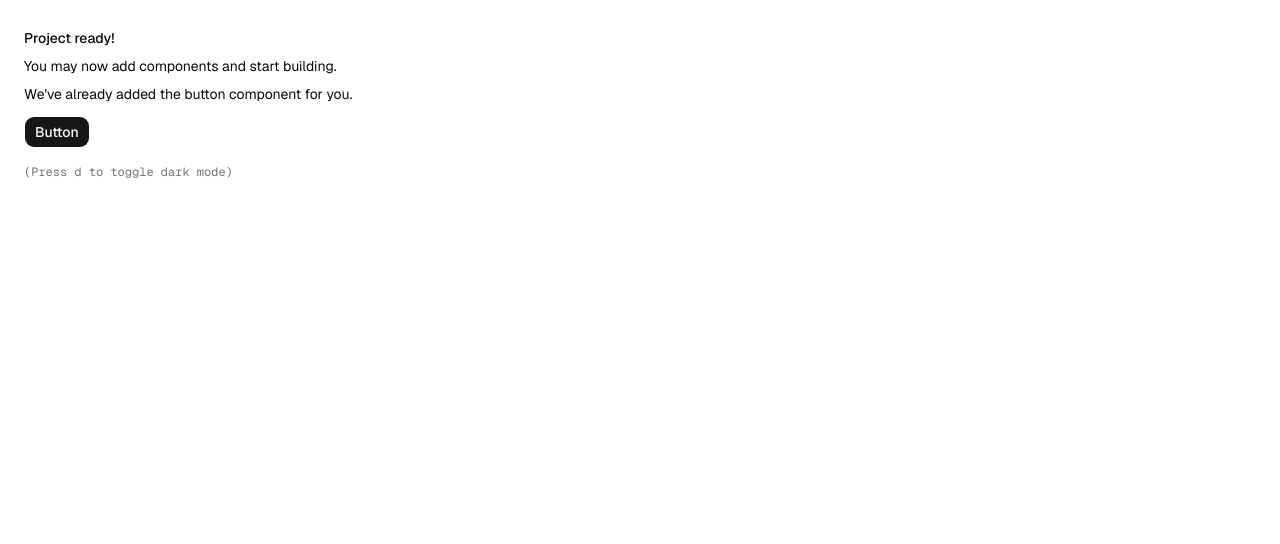
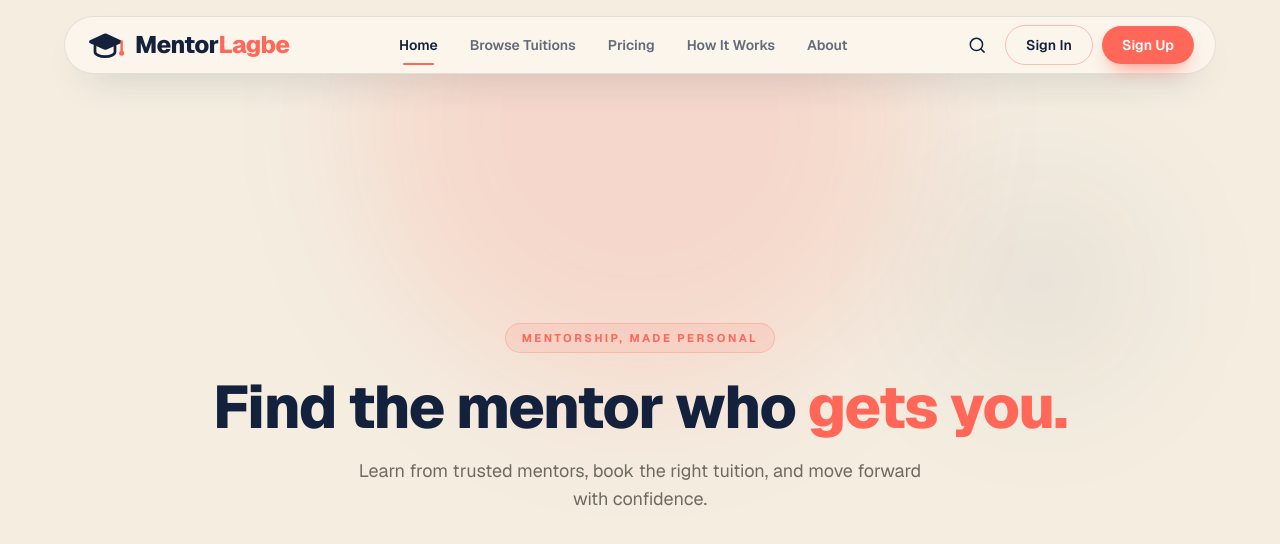
Before and after one commit to tahsincodes-design/MentorLagbe, a Next.js app: page / in a window 1280 px wide. Shown: the top 544 px of the page. Built offline with nearby package versions, Linux system fonts and the light colour scheme.

Commit message:
Navbar added, Brand Color updated and Added Brand logo via Agent Code

```diff
--- a/app/globals.css
+++ b/app/globals.css
@@ -38,6 +38,11 @@
   --color-card: var(--card);
   --color-foreground: var(--foreground);
   --color-background: var(--background);
+  --color-brand-navy: #14213d;
+  --color-brand-cream: #f4ede0;
+  --color-brand-surface: #fbf6ec;
+  --color-brand-coral: #ff6858;
+  --color-brand-coral-deep: #ef5546;
   --radius-sm: calc(var(--radius) * 0.6);
   --radius-md: calc(var(--radius) * 0.8);
   --radius-lg: var(--radius);
@@ -48,72 +53,72 @@
 }
 
 :root {
-    --background: oklch(1 0 0);
-    --foreground: oklch(0.145 0 0);
-    --card: oklch(1 0 0);
-    --card-foreground: oklch(0.145 0 0);
-    --popover: oklch(1 0 0);
-    --popover-foreground: oklch(0.145 0 0);
-    --primary: oklch(0.205 0 0);
-    --primary-foreground: oklch(0.985 0 0);
-    --secondary: oklch(0.97 0 0);
-    --secondary-foreground: oklch(0.205 0 0);
-    --muted: oklch(0.97 0 0);
-    --muted-foreground: oklch(0.556 0 0);
-    --accent: oklch(0.97 0 0);
-    --accent-foreground: oklch(0.205 0 0);
-    --destructive: oklch(0.577 0.245 27.325);
-    --border: oklch(0.922 0 0);
-    --input: oklch(0.922 0 0);
-    --ring: oklch(0.708 0 0);
-    --chart-1: oklch(0.87 0 0);
-    --chart-2: oklch(0.556 0 0);
-    --chart-3: oklch(0.439 0 0);
-    --chart-4: oklch(0.371 0 0);
-    --chart-5: oklch(0.269 0 0);
-    --radius: 0.625rem;
-    --sidebar: oklch(0.985 0 0);
-    --sidebar-foreground: oklch(0.145 0 0);
-    --sidebar-primary: oklch(0.205 0 0);
-    --sidebar-primary-foreground: oklch(0.985 0 0);
-    --sidebar-accent: oklch(0.97 0 0);
-    --sidebar-accent-foreground: oklch(0.205 0 0);
-    --sidebar-border: oklch(0.922 0 0);
-    --sidebar-ring: oklch(0.708 0 0);
+  --background: #f4ede0;
+  --foreground: #14213d;
+  --card: #fbf6ec;
+  --card-foreground: #14213d;
+  --popover: #fbf6ec;
+  --popover-foreground: #14213d;
+  --primary: #14213d;
+  --primary-foreground: #f4ede0;
+  --secondary: #e9ddc9;
+  --secondary-foreground: #14213d;
+  --muted: #ece2d1;
+  --muted-foreground: #6f6a60;
+  --accent: #ff6858;
+  --accent-foreground: #14213d;
+  --destructive: #c43b32;
+  --border: #e2d6c2;
+  --input: #e2d6c2;
+  --ring: #ff6858;
+  --chart-1: #ff6858;
+  --chart-2: #14213d;
+  --chart-3: #5c6b8a;
+  --chart-4: #c7a98a;
+  --chart-5: #f6a49a;
+  --radius: 1rem;
+  --sidebar: #fbf6ec;
+  --sidebar-foreground: #14213d;
+  --sidebar-primary: #14213d;
+  --sidebar-primary-foreground: #f4ede0;
+  --sidebar-accent: #ffe3de;
+  --sidebar-accent-foreground: #14213d;
+  --sidebar-border: #e2d6c2;
+  --sidebar-ring: #ff6858;
 }
 
 .dark {
-    --background: oklch(0.145 0 0);
-    --foreground: oklch(0.985 0 0);
-    --card: oklch(0.205 0 0);
-    --card-foreground: oklch(0.985 0 0);
-    --popover: oklch(0.205 0 0);
-    --popover-foreground: oklch(0.985 0 0);
-    --primary: oklch(0.922 0 0);
-    --primary-foreground: oklch(0.205 0 0);
-    --secondary: oklch(0.269 0 0);
-    --secondary-foreground: oklch(0.985 0 0);
-    --muted: oklch(0.269 0 0);
-    --muted-foreground: oklch(0.708 0 0);
-    --accent: oklch(0.269 0 0);
-    --accent-foreground: oklch(0.985 0 0);
-    --destructive: oklch(0.704 0.191 22.216);
-    --border: oklch(1 0 0 / 10%);
-    --input: oklch(1 0 0 / 15%);
-    --ring: oklch(0.556 0 0);
-    --chart-1: oklch(0.87 0 0);
-    --chart-2: oklch(0.556 0 0);
-    --chart-3: oklch(0.439 0 0);
-    --chart-4: oklch(0.371 0 0);
-    --chart-5: oklch(0.269 0 0);
-    --sidebar: oklch(0.205 0 0);
-    --sidebar-foreground: oklch(0.985 0 0);
-    --sidebar-primary: oklch(0.488 0.243 264.376);
-    --sidebar-primary-foreground: oklch(0.985 0 0);
-    --sidebar-accent: oklch(0.269 0 0);
-    --sidebar-accent-foreground: oklch(0.985 0 0);
-    --sidebar-border: oklch(1 0 0 / 10%);
-    --sidebar-ring: oklch(0.556 0 0);
+  --background: #0d1730;
+  --foreground: #f4ede0;
+  --card: #14213d;
+  --card-foreground: #f4ede0;
+  --popover: #14213d;
+  --popover-foreground: #f4ede0;
+  --primary: #f4ede0;
+  --primary-foreground: #14213d;
+  --secondary: #1d2c4c;
+  --secondary-foreground: #f4ede0;
+  --muted: #1d2c4c;
+  --muted-foreground: #c9c0b2;
+  --accent: #ff6858;
+  --accent-foreground: #14213d;
+  --destructive: #ff8a80;
+  --border: #2b3a59;
+  --input: #2b3a59;
+  --ring: #ff6858;
+  --chart-1: #ff6858;
+  --chart-2: #f4ede0;
+  --chart-3: #8fa1c4;
+  --chart-4: #c7a98a;
+  --chart-5: #f6a49a;
+  --sidebar: #14213d;
+  --sidebar-foreground: #f4ede0;
+  --sidebar-primary: #ff6858;
+  --sidebar-primary-foreground: #14213d;
+  --sidebar-accent: #1d2c4c;
+  --sidebar-accent-foreground: #f4ede0;
+  --sidebar-border: #2b3a59;
+  --sidebar-ring: #ff6858;
 }
 
 @layer base {
--- a/app/layout.tsx
+++ b/app/layout.tsx
@@ -1,10 +1,11 @@
 import { Geist, Geist_Mono } from "next/font/google"
 
 import "./globals.css"
+import { SiteHeader } from "@/components/site-header"
 import { ThemeProvider } from "@/components/theme-provider"
-import { cn } from "@/lib/utils";
+import { cn } from "@/lib/utils"
 
-const geist = Geist({subsets:['latin'],variable:'--font-sans'})
+const geist = Geist({ subsets: ["latin"], variable: "--font-sans" })
 
 const fontMono = Geist_Mono({
   subsets: ["latin"],
@@ -20,10 +21,18 @@ export default function RootLayout({
     <html
       lang="en"
       suppressHydrationWarning
-      className={cn("antialiased", fontMono.variable, "font-sans", geist.variable)}
+      className={cn(
+        "antialiased",
+        fontMono.variable,
+        "font-sans",
+        geist.variable
+      )}
     >
       <body>
-        <ThemeProvider>{children}</ThemeProvider>
+        <ThemeProvider>
+          <SiteHeader />
+          {children}
+        </ThemeProvider>
       </body>
     </html>
   )
--- a/app/page.tsx
+++ b/app/page.tsx
@@ -1,19 +1,27 @@
-import { Button } from "@/components/ui/button"
-
 export default function Page() {
   return (
-    <div className="flex min-h-svh p-6">
-      <div className="flex max-w-md min-w-0 flex-col gap-4 text-sm leading-loose">
-        <div>
-          <h1 className="font-medium">Project ready!</h1>
-          <p>You may now add components and start building.</p>
-          <p>We&apos;ve already added the button component for you.</p>
-          <Button className="mt-2">Button</Button>
-        </div>
-        <div className="font-mono text-xs text-muted-foreground">
-          (Press <kbd>d</kbd> to toggle dark mode)
-        </div>
+    <main id="home" className="relative overflow-hidden">
+      <div
+        aria-hidden="true"
+        className="pointer-events-none absolute inset-x-0 top-0 -z-10 mx-auto h-[34rem] max-w-5xl"
+      >
+        <div className="absolute top-[-14rem] left-1/2 size-[34rem] -translate-x-1/2 rounded-full bg-brand-coral/15 blur-3xl" />
+        <div className="absolute top-24 right-0 size-56 rounded-full bg-brand-navy/5 blur-3xl" />
       </div>
-    </div>
+
+      <section className="mx-auto flex min-h-[calc(100svh-7rem)] max-w-5xl flex-col items-center justify-center px-6 py-16 text-center sm:py-24">
+        <span className="rounded-full border border-brand-coral/25 bg-brand-coral/10 px-4 py-1.5 text-[0.7rem] font-bold tracking-[0.22em] text-brand-coral uppercase">
+          Mentorship, made personal
+        </span>
+        <h1 className="mt-6 text-4xl font-extrabold tracking-tight text-balance text-foreground sm:text-6xl">
+          Find the mentor who{" "}
+          <span className="text-brand-coral">gets you.</span>
+        </h1>
+        <p className="mt-5 max-w-xl text-base leading-7 text-pretty text-muted-foreground sm:text-lg">
+          Learn from trusted mentors, book the right tuition, and move forward
+          with confidence.
+        </p>
+      </section>
+    </main>
   )
 }
--- /dev/null
+++ b/components/brand-logo.tsx
@@ -0,0 +1,50 @@
+import { cn } from "@/lib/utils"
+
+function BrandMark({ className }: { className?: string }) {
+  return (
+    <svg
+      viewBox="0 0 32 32"
+      fill="none"
+      aria-hidden="true"
+      className={cn("text-brand-navy", className)}
+    >
+      <path
+        d="M28.56 14.56a1.3 1.3 0 0 0-.025-2.39l-11.17-5.09a2.6 2.6 0 0 0-2.16 0L4.03 12.17a1.3 1.3 0 0 0 0 2.38l11.17 5.09a2.6 2.6 0 0 0 2.16 0l11.2-5.08Z"
+        fill="currentColor"
+      />
+      <path
+        d="M8 16.6v4.7c0 2.2 3.6 4 8 4s8-1.8 8-4v-4.7"
+        stroke="currentColor"
+        strokeWidth="2.2"
+        strokeLinecap="round"
+        strokeLinejoin="round"
+      />
+      <path
+        d="M29.3 13.1v7.7"
+        className="text-brand-coral"
+        stroke="currentColor"
+        strokeWidth="2"
+        strokeLinecap="round"
+      />
+      <circle cx="29.3" cy="22.5" r="2" className="fill-brand-coral" />
+    </svg>
+  )
+}
+
+export function BrandLogo({ className }: { className?: string }) {
+  return (
+    <a
+      href="#home"
+      aria-label="MentorLagbe home"
+      className={cn(
+        "group flex min-w-0 items-center gap-2.5 rounded-full outline-none focus-visible:ring-2 focus-visible:ring-brand-coral/60 focus-visible:ring-offset-4 focus-visible:ring-offset-brand-surface",
+        className
+      )}
+    >
+      <BrandMark className="size-9 shrink-0 sm:size-10" />
+      <span className="truncate text-xl font-extrabold tracking-tight text-brand-navy sm:text-2xl">
+        Mentor<span className="text-brand-coral">Lagbe</span>
+      </span>
+    </a>
+  )
+}
--- /dev/null
+++ b/components/site-header.tsx
@@ -0,0 +1,164 @@
+"use client"
+
+import * as React from "react"
+import { Menu, Search, X } from "lucide-react"
+
+import { BrandLogo } from "@/components/brand-logo"
+import { Button, buttonVariants } from "@/components/ui/button"
+import { cn } from "@/lib/utils"
+
+const navItems = [
+  { label: "Home", href: "#home" },
+  { label: "Browse Tuitions", href: "#browse-tuitions" },
+  { label: "Pricing", href: "#pricing" },
+  { label: "How It Works", href: "#how-it-works" },
+  { label: "About", href: "#about" },
+]
+
+const signInClassName = cn(
+  buttonVariants({ variant: "outline" }),
+  "h-10 rounded-full border-brand-coral/40 bg-transparent px-5 text-sm font-semibold text-brand-navy shadow-none hover:bg-brand-coral/10 hover:text-brand-navy dark:bg-transparent dark:hover:bg-brand-coral/15"
+)
+
+const signUpClassName = cn(
+  buttonVariants(),
+  "h-10 rounded-full bg-brand-coral px-5 text-sm font-semibold text-white shadow-[0_10px_20px_-10px_rgba(255,104,88,0.9)] hover:bg-brand-coral-deep"
+)
+
+export function SiteHeader() {
+  const [menuOpen, setMenuOpen] = React.useState(false)
+
+  return (
+    <header className="sticky top-0 z-50 px-3 pt-3 sm:px-4 sm:pt-4">
+      <div className="mx-auto max-w-6xl">
+        <div className="rounded-full border border-brand-navy/10 bg-brand-surface/95 px-3 py-2 shadow-[0_18px_40px_-24px_rgba(20,33,61,0.45)] backdrop-blur-md sm:px-5">
+          <div className="grid grid-cols-[auto_1fr] items-center gap-3 md:grid-cols-[auto_1fr_auto]">
+            <BrandLogo />
+
+            <nav
+              aria-label="Primary"
+              className="hidden items-center justify-center gap-6 lg:flex xl:gap-8"
+            >
+              {navItems.map((item) => {
+                const active = item.href === "#home"
+
+                return (
+                  <a
+                    key={item.href}
+                    href={item.href}
+                    aria-current={active ? "page" : undefined}
+                    className={cn(
+                      "group relative py-2 text-sm font-semibold transition-colors",
+                      active
+                        ? "text-brand-navy"
+                        : "text-brand-navy/65 hover:text-brand-navy"
+                    )}
+                  >
+                    {item.label}
+                    <span
+                      className={cn(
+                        "absolute inset-x-1 -bottom-0.5 h-0.5 rounded-full bg-brand-coral transition-transform duration-200",
+                        active
+                          ? "scale-x-100"
+                          : "scale-x-0 group-hover:scale-x-100"
+                      )}
+                    />
+                  </a>
+                )
+              })}
+            </nav>
+
+            <div className="flex items-center justify-end gap-1 sm:gap-2">
+              <Button
+                type="button"
+                variant="ghost"
+                size="icon"
+                aria-label="Search"
+                className="size-10 rounded-full text-brand-navy hover:bg-brand-navy/5 hover:text-brand-navy"
+              >
+                <Search className="size-[1.15rem]" />
+              </Button>
+
+              <a
+                href="#sign-in"
+                className={cn(signInClassName, "hidden sm:inline-flex")}
+              >
+                Sign In
+              </a>
+              <a
+                href="#sign-up"
+                className={cn(signUpClassName, "hidden sm:inline-flex")}
+              >
+                Sign Up
+              </a>
+
+              <Button
+                type="button"
+                variant="ghost"
+                size="icon"
+                aria-label={menuOpen ? "Close menu" : "Open menu"}
+                aria-expanded={menuOpen}
+                aria-controls="mobile-menu"
+                onClick={() => setMenuOpen((open) => !open)}
+                className="size-10 rounded-full text-brand-navy hover:bg-brand-navy/5 hover:text-brand-navy lg:hidden"
+              >
+                {menuOpen ? (
+                  <X className="size-5" />
+                ) : (
+                  <Menu className="size-5" />
+                )}
+              </Button>
+            </div>
+          </div>
+        </div>
+
+        {menuOpen ? (
+          <div
+            id="mobile-menu"
+            className="mt-2 rounded-3xl border border-brand-navy/10 bg-brand-surface p-3 shadow-xl lg:hidden"
+          >
+            <nav aria-label="Mobile" className="flex flex-col gap-1">
+              {navItems.map((item) => {
+                const active = item.href === "#home"
+
+                return (
+                  <a
+                    key={item.href}
+                    href={item.href}
+                    aria-current={active ? "page" : undefined}
+                    onClick={() => setMenuOpen(false)}
+                    className={cn(
+                      "rounded-2xl px-4 py-3 text-sm font-semibold transition-colors",
+                      active
+                        ? "bg-brand-coral/10 text-brand-navy"
+                        : "text-brand-navy/70 hover:bg-brand-navy/5 hover:text-brand-navy"
+                    )}
+                  >
+                    {item.label}
+                  </a>
+                )
+              })}
+            </nav>
+
+            <div className="mt-3 grid grid-cols-2 gap-2 border-t border-brand-navy/10 pt-3">
+              <a
+                href="#sign-in"
+                onClick={() => setMenuOpen(false)}
+                className={cn(signInClassName, "w-full")}
+              >
+                Sign In
+              </a>
+              <a
+                href="#sign-up"
+                onClick={() => setMenuOpen(false)}
+                className={cn(signUpClassName, "w-full")}
+              >
+                Sign Up
+              </a>
+            </div>
+          </div>
+        ) : null}
+      </div>
+    </header>
+  )
+}
```
Also changed, not shown: 1 other file (tests, documents, lock files or other folders). Lines whose indentation alone changed are shown as unchanged.
